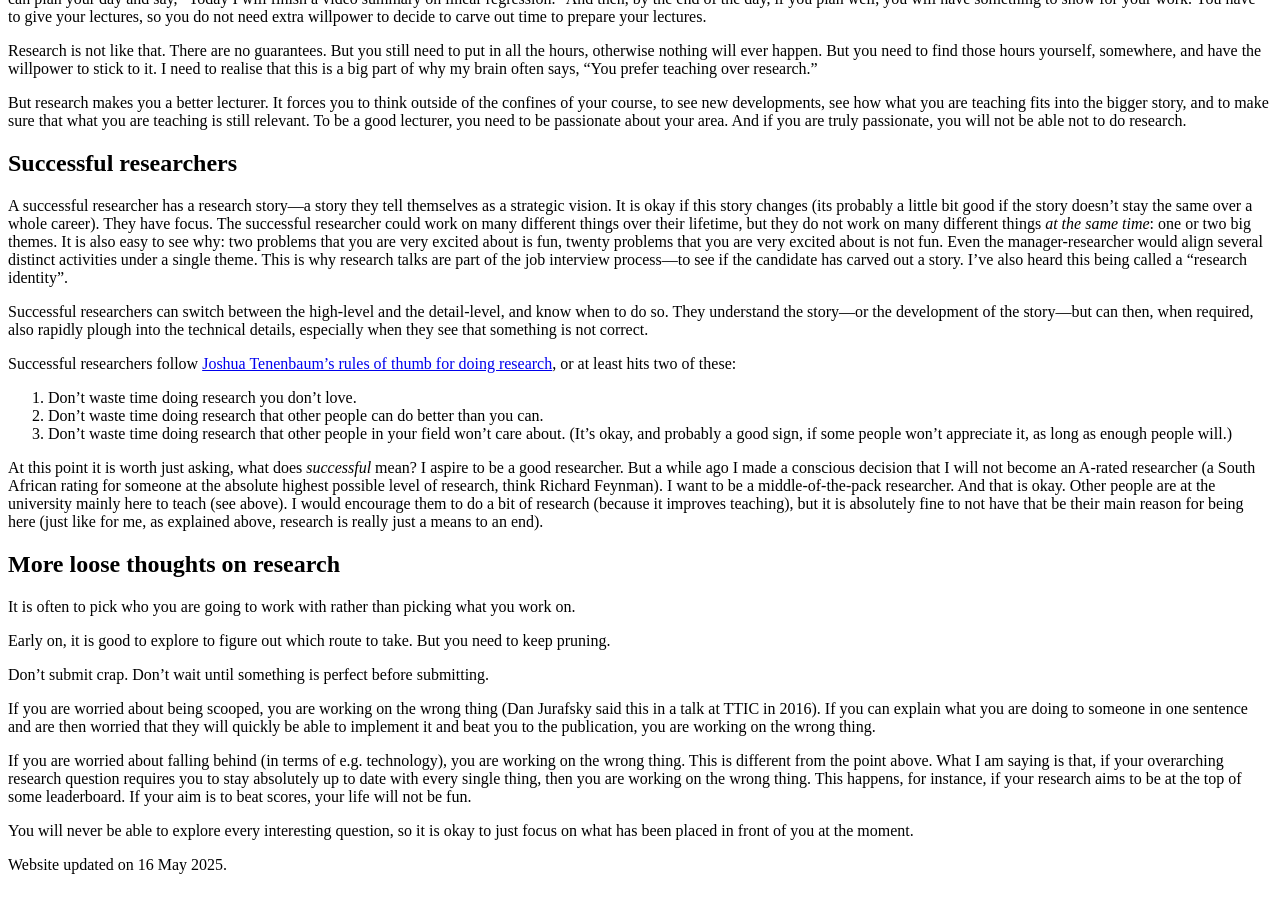
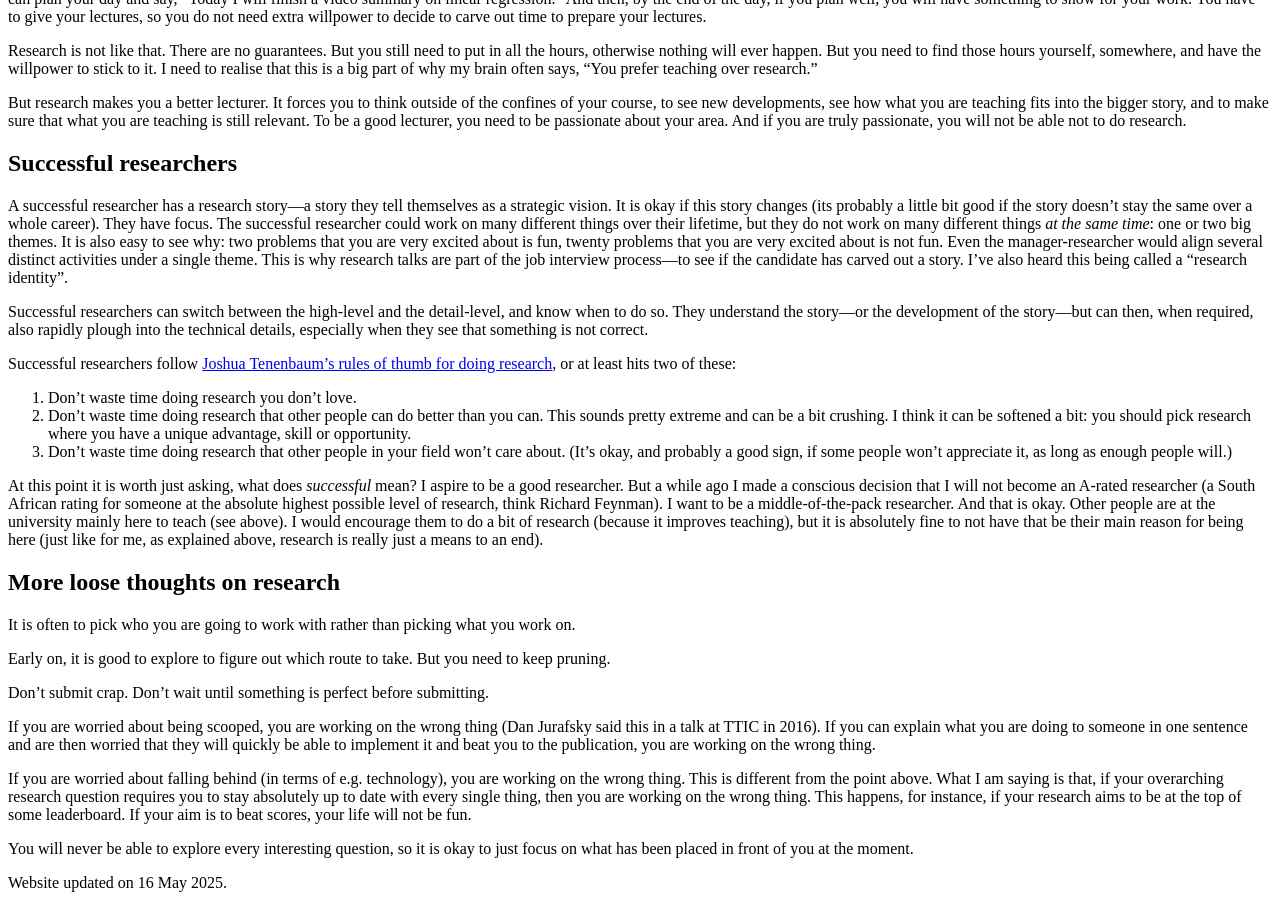
Before and after one commit to kamperh/kamperh.github.io, a Jekyll site: the page built from _posts/2025-05-16-research-thoughts.md, in a window 1280 px wide and 900 px high, scrolled down 1997 px. Built offline with Jekyll 4.4.1, drawn with Linux system fonts in a browser that asks for light colours; our own code applies the rules of GitHub Pages for plain Markdown files; a style sheet for code colours, icons or effects is not loaded.

Commit message:
Update 2025-05-16-research-thoughts.md

```diff
--- a/_posts/2025-05-16-research-thoughts.md
+++ b/_posts/2025-05-16-research-thoughts.md
@@ -85,7 +85,7 @@ Successful researchers can switch between the high-level and the detail-level, a
 Successful researchers follow [Joshua Tenenbaum's rules of thumb for doing research](http://people.csail.mit.edu/billf/talks/10minFreeman2013.pdf), or at least hits two of these:
 
 1. Don't waste time doing research you don't love.
-2. Don't waste time doing research that other people can do better than you can.
+2. Don't waste time doing research that other people can do better than you can. This sounds pretty extreme and can be a bit crushing. I think it can be softened a bit: you should pick research where you have a unique advantage, skill or opportunity.
 3. Don't waste time doing research that other people in your field won't care about. (It's okay, and probably a good sign, if some people won't appreciate it, as long as enough people will.)
 
 At this point it is worth just asking, what does *successful* mean? I aspire to be a good researcher. But a while ago I made a conscious decision that I will not become an A-rated researcher (a South African rating for someone at the absolute highest possible level of research, think Richard Feynman). I want to be a middle-of-the-pack researcher. And that is okay. Other people are at the university mainly here to teach (see above). I would encourage them to do a bit of research (because it improves teaching), but it is absolutely fine to not have that be their main reason for being here (just like for me, as explained above, research is really just a means to an end).
```
